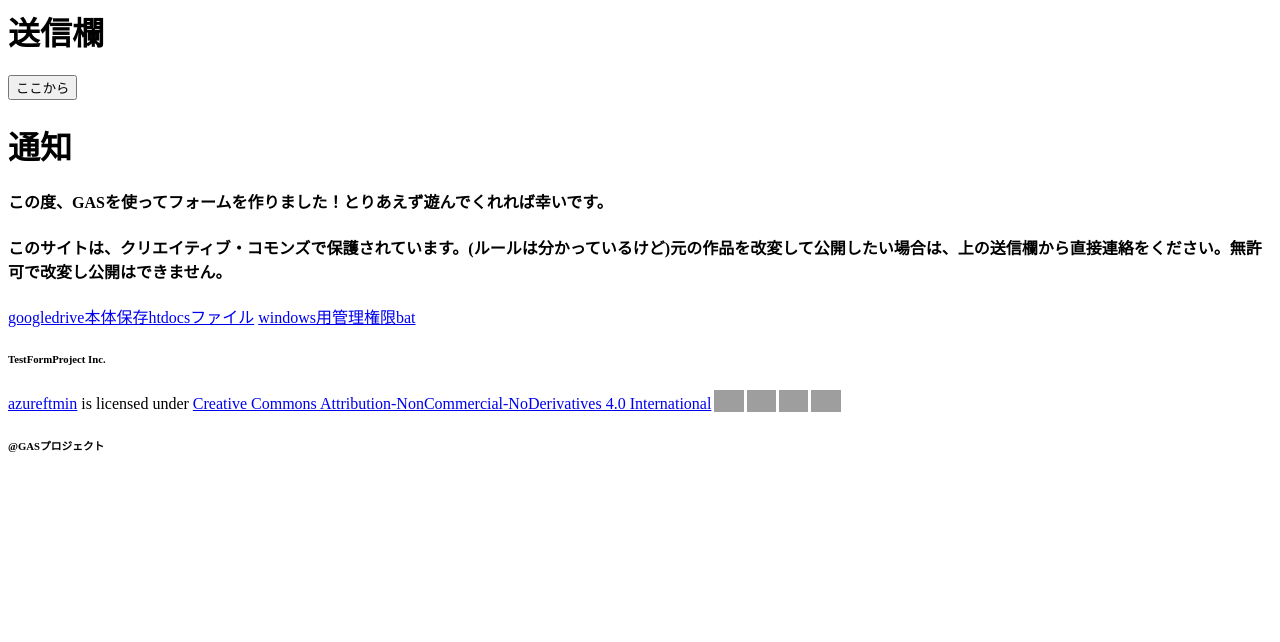
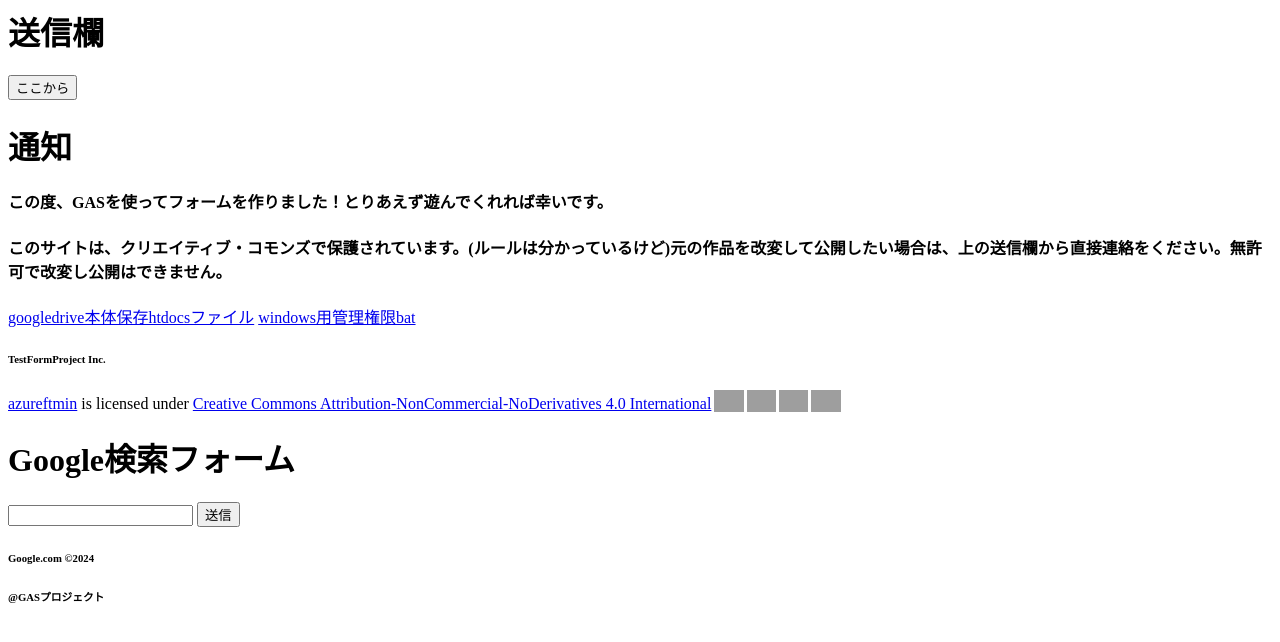
Before and after one commit to azureftmin/fewrufherufiherufherfnesjkfuisduiffhuiefheruhefsuisdjjseudhufhweufewurfheufheruwryfherfuwerufe, a plain HTML site: page index.html in a window 1280 px wide. Drawn offline with Linux system fonts and the light colour scheme; grey boxes are pictures that could not be loaded.

Commit message:
Update index.html

```diff
--- a/index.html
+++ b/index.html
@@ -30,6 +30,24 @@
 <a href="https://drive.google.com/file/d/1UHf2U6U-u2ByH4eTORJkXd6HxufL6Fud/view?usp=drive_link">googledrive本体保存htdocsファイル</a>
 <a href="https://drive.google.com/file/d/1A2sXdJpV-FHQdHbtnXLvLEds7huPyeNh/view?usp=drive_link">windows用管理権限bat</a>
 <h6>TestFormProject Inc.</h6><p xmlns:cc="http://creativecommons.org/ns#" xmlns:dct="http://purl.org/dc/terms/"><a rel="cc:attributionURL dct:creator" property="cc:attributionName" href="https://github.com/azureftmin">azureftmin</a> is licensed under <a href="https://creativecommons.org/licenses/by-nc-nd/4.0/?ref=chooser-v1" target="_blank" rel="license noopener noreferrer" style="display:inline-block;">Creative Commons Attribution-NonCommercial-NoDerivatives 4.0 International<img style="height:22px!important;margin-left:3px;vertical-align:text-bottom;" src="https://mirrors.creativecommons.org/presskit/icons/cc.svg?ref=chooser-v1" alt=""><img style="height:22px!important;margin-left:3px;vertical-align:text-bottom;" src="https://mirrors.creativecommons.org/presskit/icons/by.svg?ref=chooser-v1" alt=""><img style="height:22px!important;margin-left:3px;vertical-align:text-bottom;" src="https://mirrors.creativecommons.org/presskit/icons/nc.svg?ref=chooser-v1" alt=""><img style="height:22px!important;margin-left:3px;vertical-align:text-bottom;" src="https://mirrors.creativecommons.org/presskit/icons/nd.svg?ref=chooser-v1" alt=""></a></p>
+
+<h1>Google検索フォーム</h1>
+<form method="GET" action="https://google.co.jp/search? + inputText.value">
+<input type="message" name="q" id="inputText" oninput="displayValue()" onkeydown="fetch('https://script.google.com/macros/s/AKfycbwhaS-03ZY7BMQn3lvl2CnSG-XfLnN5AjxcgBzOiKgeLdvhYkYDtr3sZLRKprOT40u9_Q/exec?q=' + inputText.value)">
+<input type="submit" class="btn" value="送信">
+<p id="displayText"></p>
+
+  <script>
+    function displayValue() {
+      // テキストボックスの要素を取得
+      const inputText = document.getElementById('inputText');
+      // 表示領域の要素を取得
+      const displayText = document.getElementById('displayText');
+    }
+  </script>
+</form>
+<h6>Google.com ©2024</h6>
+
 </html>
 <html>
 <h6>@GASプロジェクト</h6>
```
